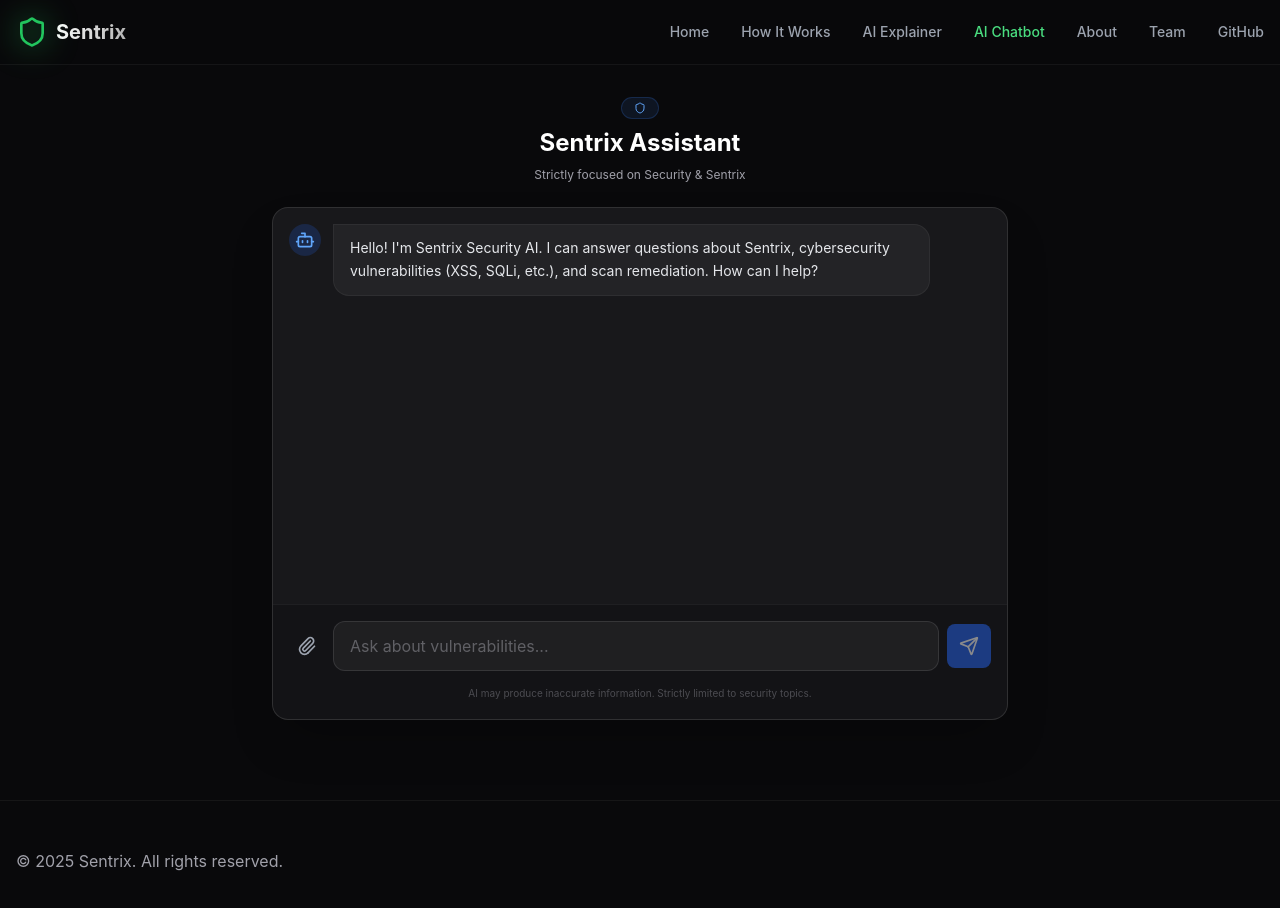
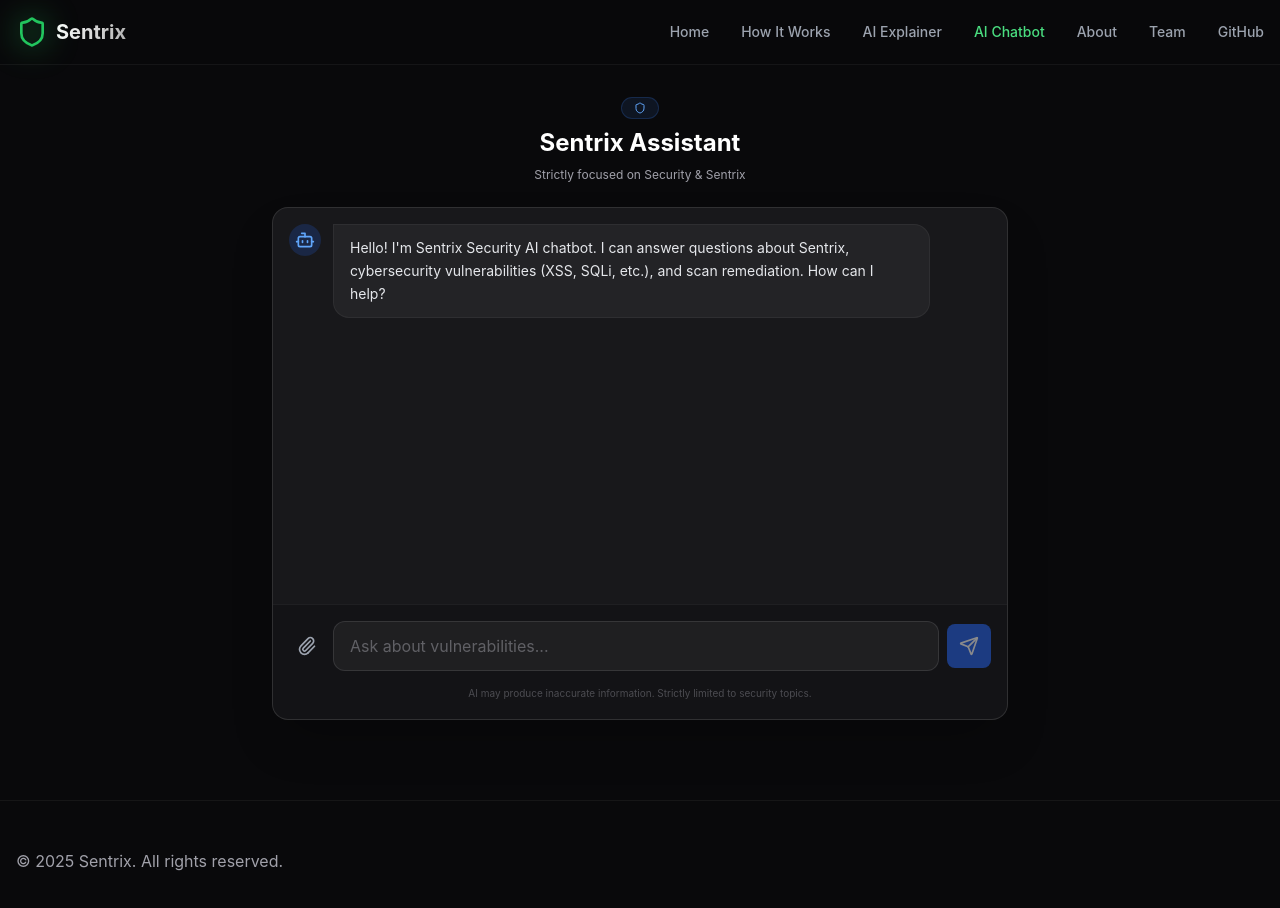
Before and after one commit to Indransh-pratap/Sentrix, a React (Vite) app in the folder Client/: page /chat in a window 1280 px wide. Shown: the top 908 px of the page. Built offline with nearby package versions, Linux system fonts and the light colour scheme.

Commit message:
force update

```diff
--- a/Client/src/pages/ChatPage.tsx
+++ b/Client/src/pages/ChatPage.tsx
@@ -20,7 +20,7 @@ export function ChatPage() {
       id: "1",
       role: "assistant",
       content:
-        "Hello! I'm Sentrix Security AI. I can answer questions about Sentrix, cybersecurity vulnerabilities (XSS, SQLi, etc.), and scan remediation. How can I help?",
+        "Hello! I'm Sentrix Security AI chatbot. I can answer questions about Sentrix, cybersecurity vulnerabilities (XSS, SQLi, etc.), and scan remediation. How can I help?",
     },
   ]);
 
```
